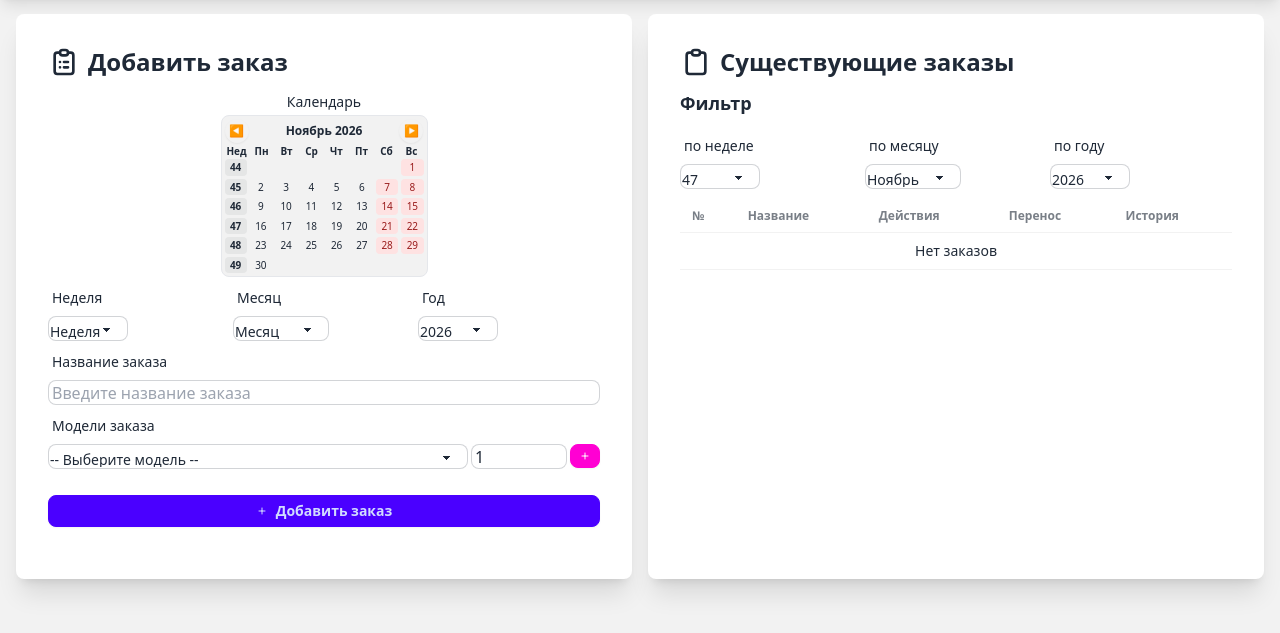
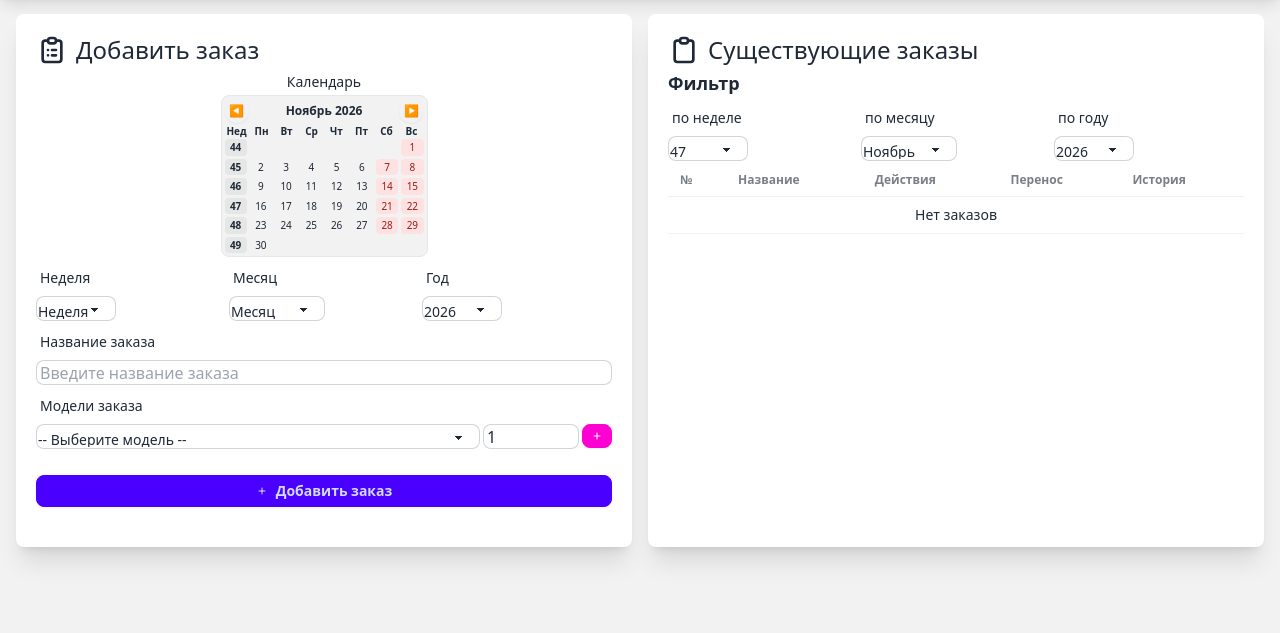
Before and after one commit to JuriMelnikov/nirgi, a Spring Boot app: page /orders in a window 1280 px wide. Shown: the part 70-703 px from the top of the page. Run offline with Spring Boot 4, Linux system fonts and the light colour scheme; data that the repository does not hold is empty; some of the project's set-up classes (security, data sources, template engines, error pages and the like) are left out, and stand-ins take their place; some libraries are stand-ins or nearby versions.

Commit message:
Убрать card-* классы на странице заказов, добавить p-5, иконку и текст в одну строку
- Удалили card-body и card-title из обеих панелей
- Добавили p-5 к внешним обёрткам панелей
- Добавили flex items-center gap-2 на h2 для размещения иконки и текста в одной строке
- Исправлено отображение: Tailwind задаёт svg { display: block }, flex контейнер лечит эту проблему

Co-Authored-By: Claude Code <noreply@anthropic.com>

```diff
--- a/src/main/resources/templates/orders.html
+++ b/src/main/resources/templates/orders.html
@@ -22,13 +22,9 @@
     <div class="container mx-auto p-4">
         <div class="grid lg:grid-cols-2 gap-4">
             <!-- Add Order Form -->
-            <div class="bg-base-100 shadow-xl rounded-lg">
-                <div class="card-body">
-                    <h2 class="card-title text-2xl mb-[3px]">
-                        <svg xmlns="http://www.w3.org/2000/svg" class="h-8 w-8" fill="none" viewBox="0 0 24 24" stroke="currentColor">
-                            <path stroke-linecap="round" stroke-linejoin="round" stroke-width="2" d="M9 5H7a2 2 0 00-2 2v12a2 2 0 002 2h10a2 2 0 002-2V7a2 2 0 00-2-2h-2M9 5a2 2 0 002 2h2a2 2 0 002-2M9 5a2 2 0 012-2h2a2 2 0 012 2m-3 7h3m-3 4h3m-6-4h.01M9 16h.01" />
-                        </svg>
-                        <span>Добавить заказ</span>
+            <div class="bg-base-100 shadow-xl rounded-lg p-5">
+                <h2 class="text-2xl mb-[3px] flex items-center gap-2">
+                        <svg xmlns="http://www.w3.org/2000/svg" class="h-8 w-8" fill="none" viewBox="0 0 24 24" stroke="currentColor"><path stroke-linecap="round" stroke-linejoin="round" stroke-width="2" d="M9 5H7a2 2 0 00-2 2v12a2 2 0 002 2h10a2 2 0 002-2V7a2 2 0 00-2-2h-2M9 5a2 2 0 002 2h2a2 2 0 002-2M9 5a2 2 0 012-2h2a2 2 0 012 2m-3 7h3m-3 4h3m-6-4h.01M9 16h.01" /></svg> <span>Добавить заказ</span>
                     </h2>
                     <form id="addOrderForm" class="space-y-[3px]">
                         <!-- Calendar Display -->
@@ -132,17 +128,12 @@
                             </button>
                         </div>
                     </form>
-                </div>
             </div>
 
             <!-- Orders List -->
-            <div class="bg-base-100 shadow-xl rounded-lg">
-                <div class="card-body">
-                    <h2 class="card-title text-2xl mb-[3px]">
-                        <svg xmlns="http://www.w3.org/2000/svg" class="h-8 w-8" fill="none" viewBox="0 0 24 24" stroke="currentColor">
-                            <path stroke-linecap="round" stroke-linejoin="round" stroke-width="2" d="M9 5H7a2 2 0 00-2 2v12a2 2 0 002 2h10a2 2 0 002-2V7a2 2 0 00-2-2h-2M9 5a2 2 0 002 2h2a2 2 0 002-2M9 5a2 2 0 012-2h2a2 2 0 012 2" />
-                        </svg>
-                        <span>Существующие заказы</span>
+            <div class="bg-base-100 shadow-xl rounded-lg p-5">
+                <h2 class="text-2xl mb-[3px] flex items-center gap-2">
+                        <svg xmlns="http://www.w3.org/2000/svg" class="h-8 w-8" fill="none" viewBox="0 0 24 24" stroke="currentColor"><path stroke-linecap="round" stroke-linejoin="round" stroke-width="2" d="M9 5H7a2 2 0 00-2 2v12a2 2 0 002 2h10a2 2 0 002-2V7a2 2 0 00-2-2h-2M9 5a2 2 0 002 2h2a2 2 0 002-2M9 5a2 2 0 012-2h2a2 2 0 012 2" /></svg> <span>Существующие заказы</span>
                     </h2>
 
                     <!-- Filter -->
@@ -201,7 +192,6 @@
                             </tbody>
                         </table>
                     </div>
-                </div>
             </div>
         </div>
     </div>
```
